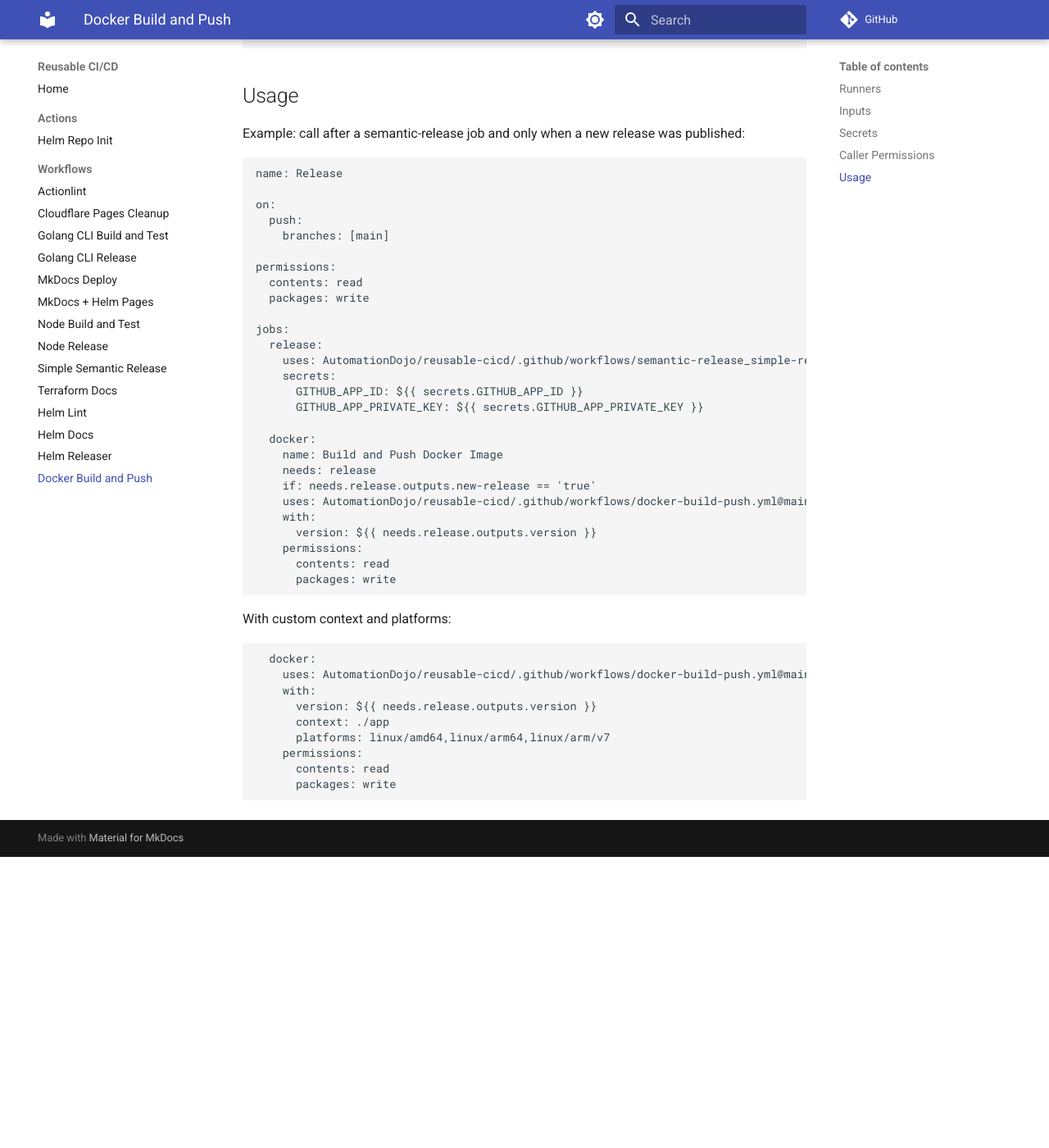
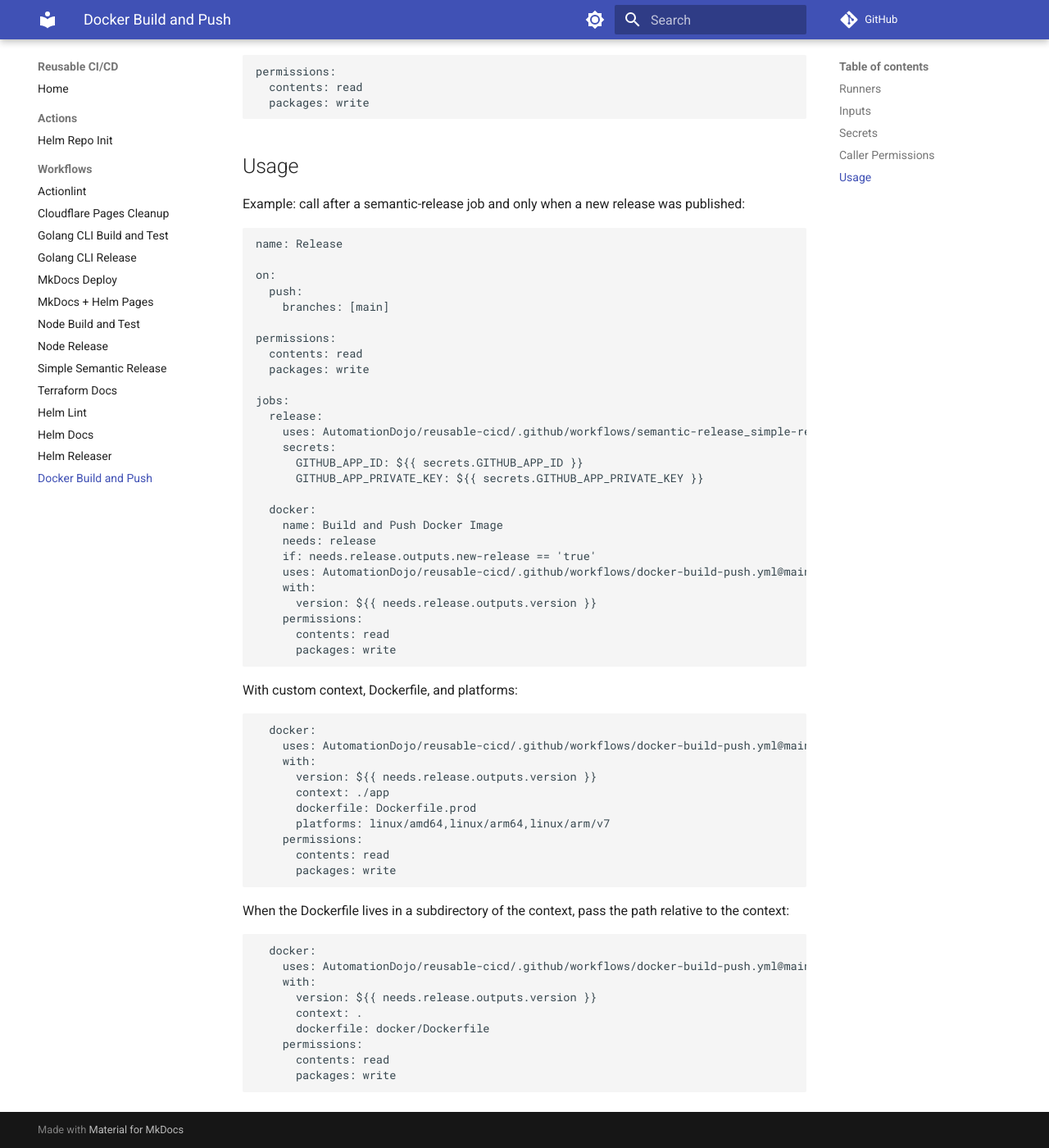
Before and after one commit to AutomationDojo/reusable-cicd, an MkDocs documentation site: the page built from docs/workflows/docker-build-push.md, in a window 1280 px wide and 1400 px high, scrolled down 1263 px. Shown: the whole window at 82% size. Built offline with MkDocs 1.6.1 and Material for MkDocs 9.7.7, drawn with Linux system fonts in a browser that asks for light colours; comment, search, counter and statistics services are not loaded; before the commit the page ends 2308 px from its top, so only the background shows below that; some of the changed text lies outside the part shown.

Commit message:
fix: add support for non root Dockerfile (#21)

````diff
--- a/docs/workflows/docker-build-push.md
+++ b/docs/workflows/docker-build-push.md
@@ -17,6 +17,7 @@ Typically used after a release workflow (e.g. [Simple Semantic Release](semantic
 |------|------|---------|-------------|
 | `version` | `string` | — | **Required.** Release version without the `v` prefix; used for the image tag and for checking out `v<version>`. |
 | `context` | `string` | `"."` | Docker build context path. |
+| `dockerfile` | `string` | `Dockerfile` | Path to the Dockerfile relative to the context (e.g. `Dockerfile`, `Dockerfile.prod`, `docker/Dockerfile`). |
 | `platforms` | `string` | `linux/amd64,linux/arm64` | Comma-separated list of platforms to build. |
 | `push` | `boolean` | `true` | Whether to push the image to GHCR. |
 
@@ -68,7 +69,7 @@ jobs:
       packages: write
 ```
 
-With custom context and platforms:
+With custom context, Dockerfile, and platforms:
 
 ```yaml
   docker:
@@ -76,8 +77,23 @@ With custom context and platforms:
     with:
       version: ${{ needs.release.outputs.version }}
       context: ./app
+      dockerfile: Dockerfile.prod
       platforms: linux/amd64,linux/arm64,linux/arm/v7
     permissions:
       contents: read
       packages: write
 ```
+
+When the Dockerfile lives in a subdirectory of the context, pass the path relative to the context:
+
+```yaml
+  docker:
+    uses: AutomationDojo/reusable-cicd/.github/workflows/docker-build-push.yml@main
+    with:
+      version: ${{ needs.release.outputs.version }}
+      context: .
+      dockerfile: docker/Dockerfile
+    permissions:
+      contents: read
+      packages: write
+```
````
Also changed, not shown: 1 other file.
